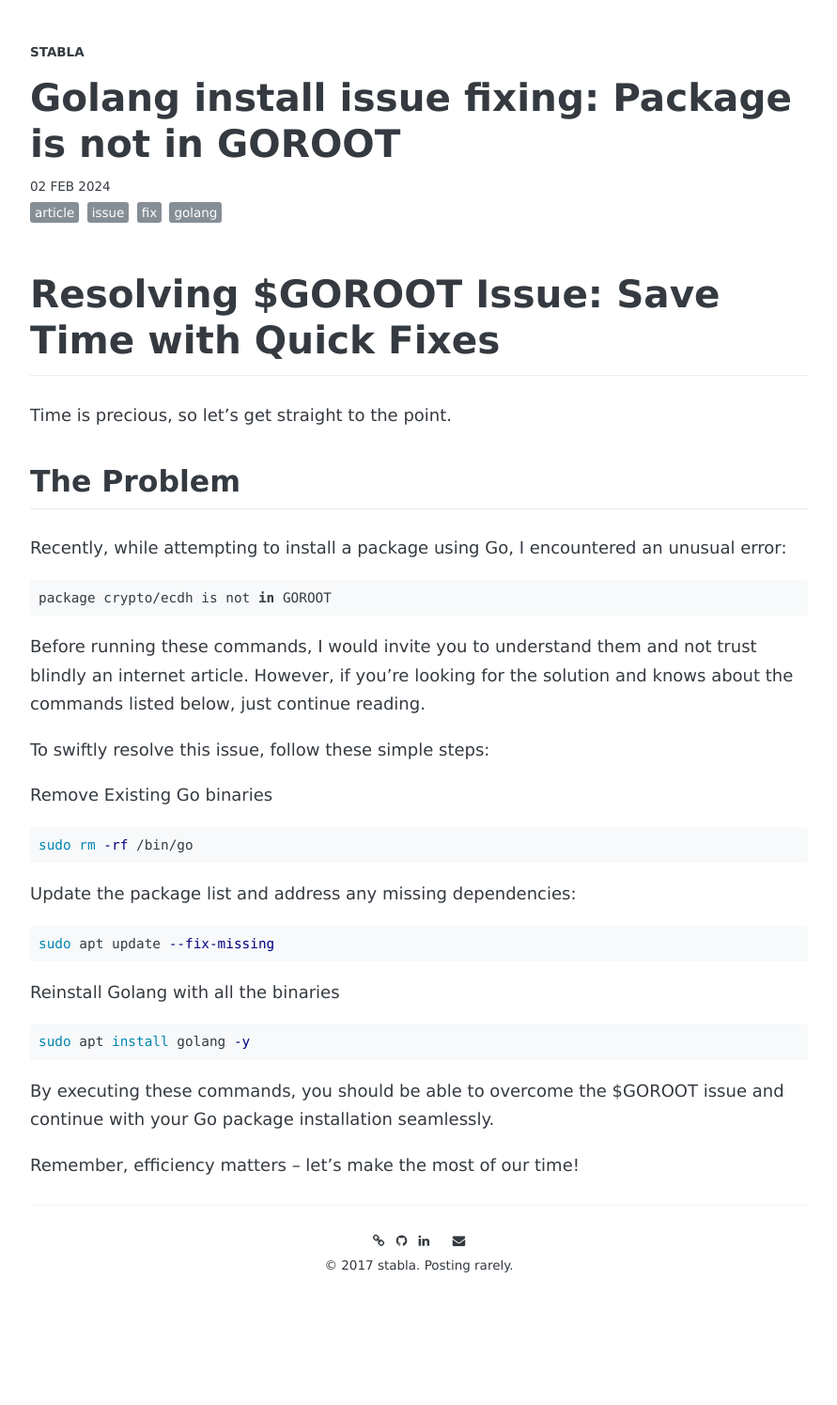
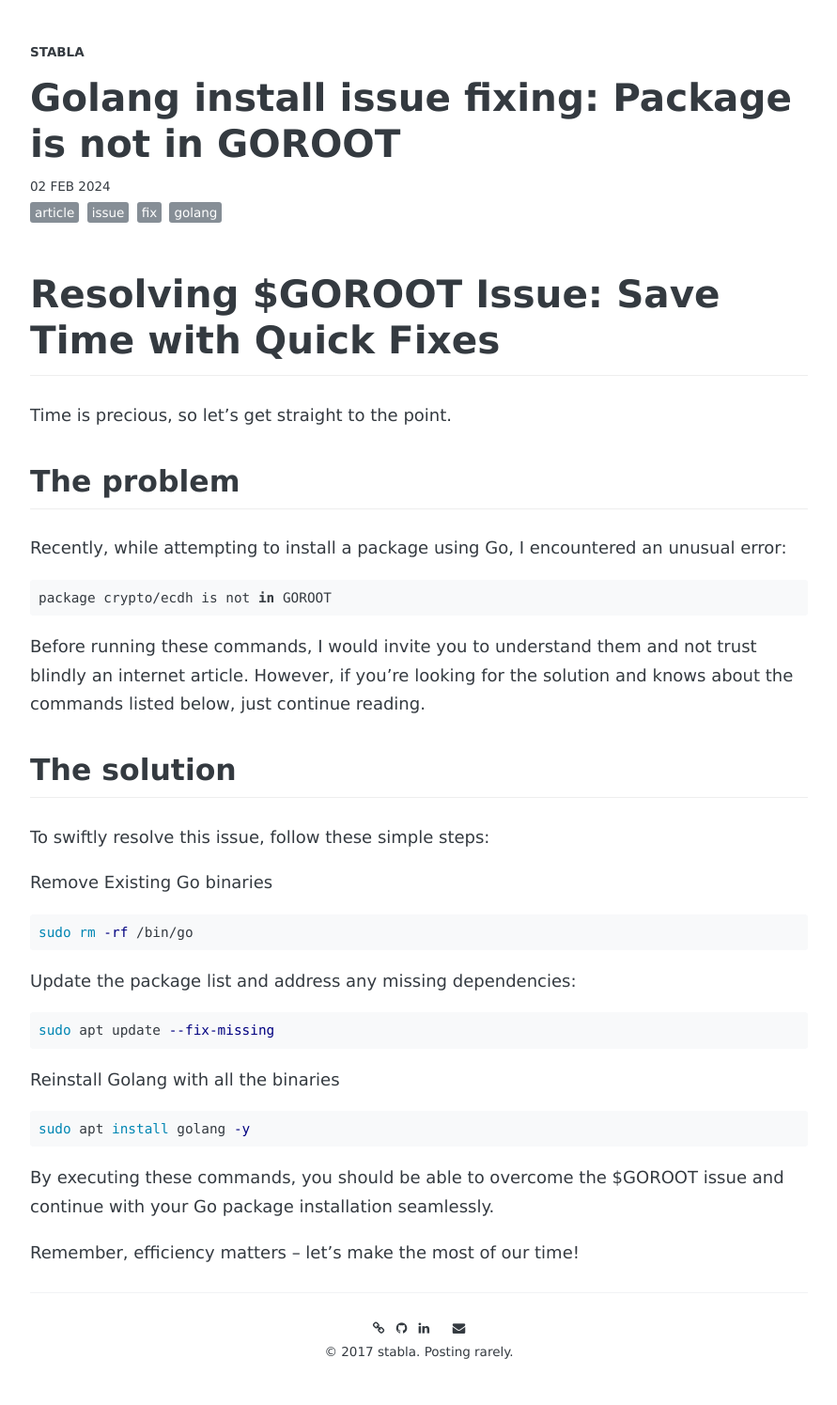
Before and after one commit to stabla/Blog, a Jekyll site: the page built from _posts/2024-02-02-Package-is-not-in-GOROOT.md, in a window 1280 px wide. Shown: the whole page at 94% size, without its empty margins (194-1085 px from the left). Built offline with Jekyll 4.4.1, drawn with Linux system fonts in a browser that asks for light colours; nearby versions of some CDN libraries; some web fonts are replaced; before the commit the page ends 1402 px from its top, so only the background shows below that.

Commit message:
Update 2024-02-02-Package-is-not-in-GOROOT.md

````diff
--- a/_posts/2024-02-02-Package-is-not-in-GOROOT.md
+++ b/_posts/2024-02-02-Package-is-not-in-GOROOT.md
@@ -11,7 +11,7 @@ share: true
 
 Time is precious, so let's get straight to the point.
 
-## The Problem
+## The problem
 Recently, while attempting to install a package using Go, I encountered an unusual error:
 
 ```bash
@@ -20,13 +20,14 @@ package crypto/ecdh is not in GOROOT
 
 Before running these commands, I would invite you to understand them and not trust blindly an internet article. However, if you're looking for the solution and knows about the commands listed below, just continue reading.
 
+## The solution
+
 To swiftly resolve this issue, follow these simple steps:
 
 Remove Existing Go binaries
 ```bash
 sudo rm -rf /bin/go
 ```
-
 
 Update the package list and address any missing dependencies:
 ```bash
````
